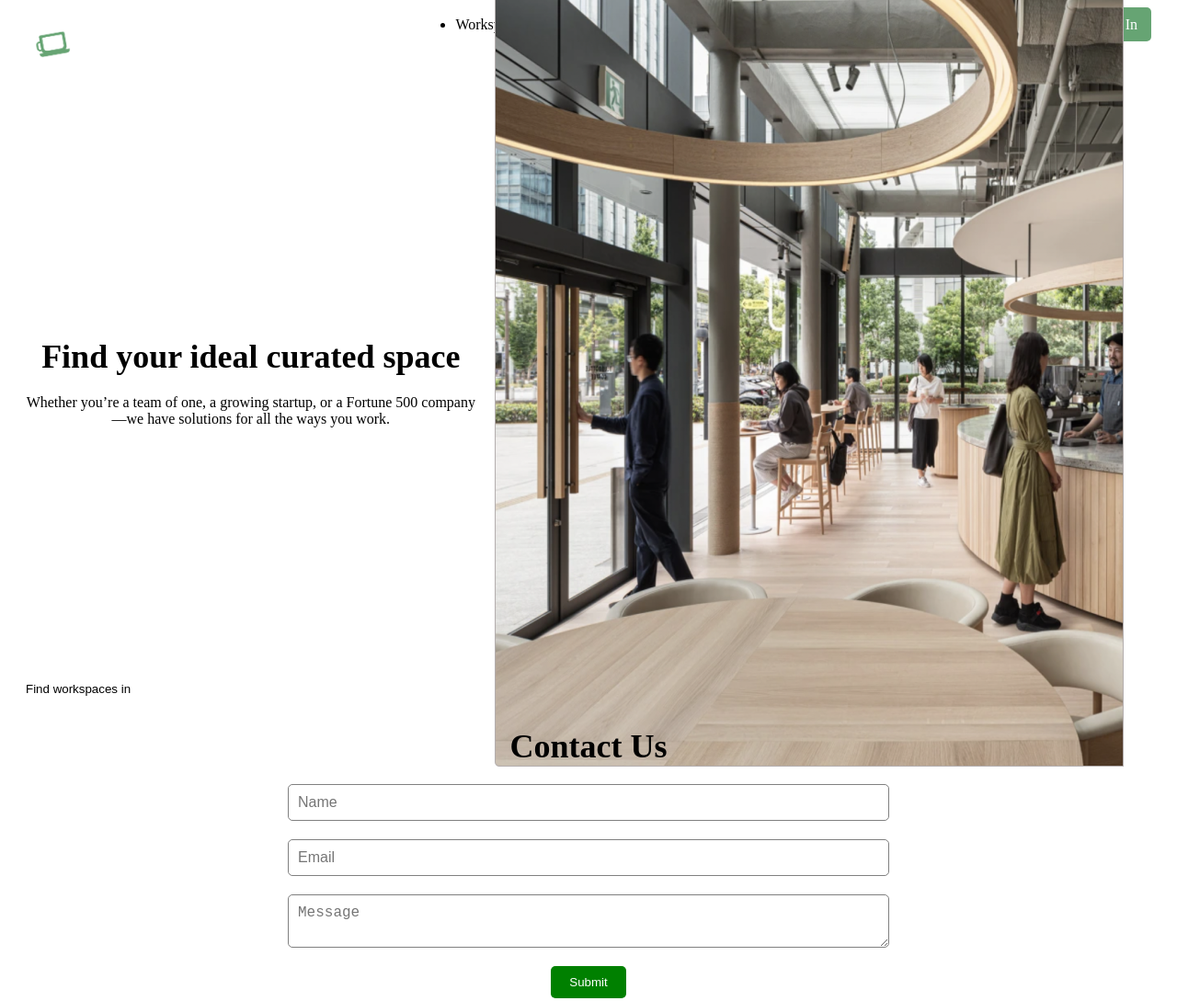
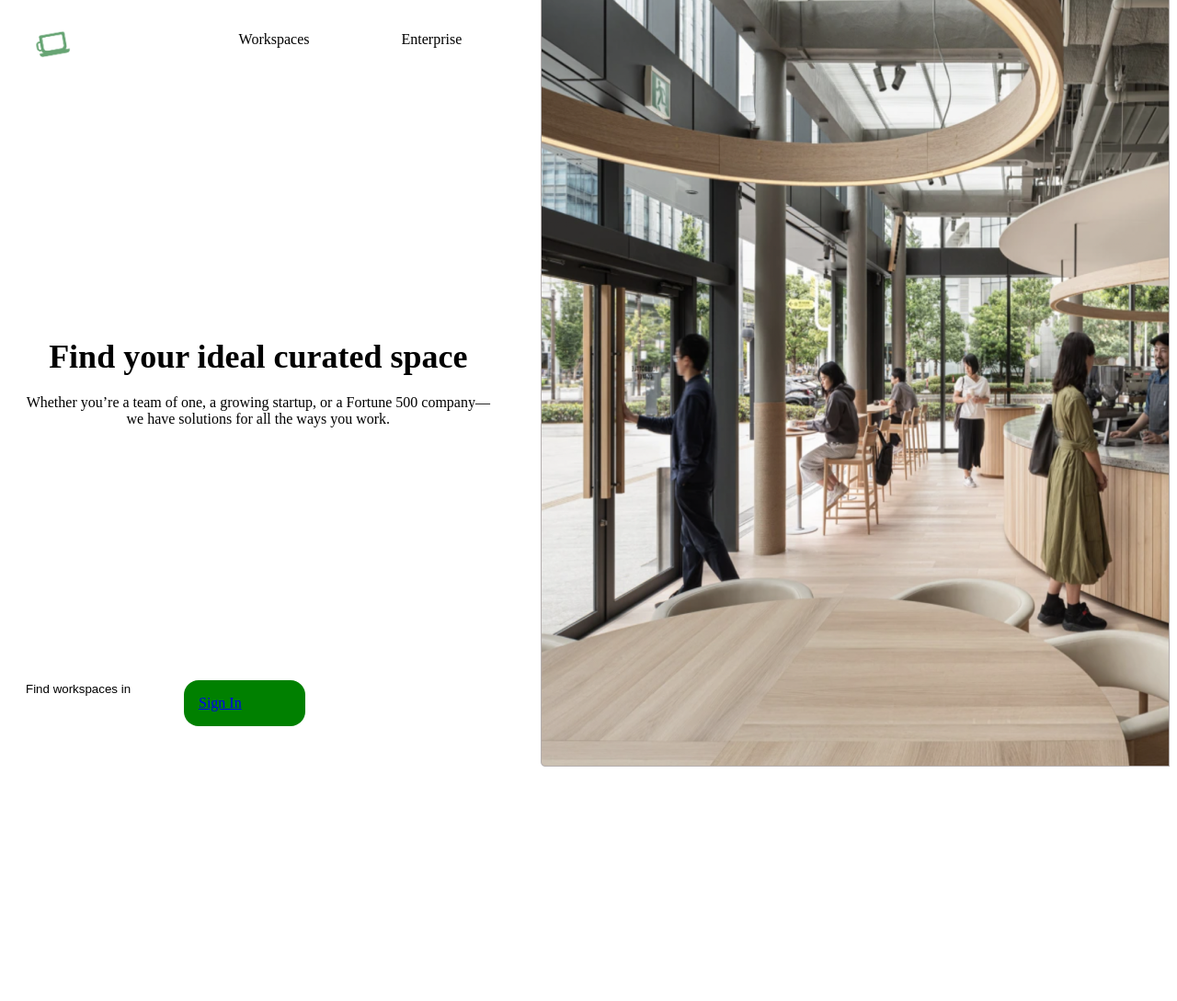
Before and after one commit to amy-tran/Remotely, a plain HTML site: page index.html in a window 1280 px wide. Shown: the whole page at 92% size. After the commit the page ends 838 px from the top, so only its background shows below. Drawn offline with Linux system fonts and the light colour scheme.

Commit message:
New Work

```diff
--- a/index.html
+++ b/index.html
@@ -11,13 +11,11 @@
           <img src="assets/Remotely_Logo.png" alt="Remotely Logo">
         </div>
         <ul>
-          <li><a href="#workspaces">Workspaces</a></li>
-          <li><a href="#enterprise">Enterprise</a></li>
-          <li><a href="#contact">Contact</a></li>
+          <a class="workspace-thing" href="#workspaces">Workspaces</a>
+          <a class="enterprise-thing" href="#enterprise">Enterprise</a>
+          <a class="contact-thing" href="#contact">Contact</a>
         </ul>
-        <div class="signin-button">
-            <a href="#signin">Sign In</a>
-          </div>
+
       </nav>
 </head>
 <body>
@@ -26,10 +24,14 @@
           <h1>Find your ideal curated space</h1>
           <p>Whether you’re a team of one, a growing startup, or a Fortune 500 company—we have solutions for all the ways you work.</p>
         </div>
-        <div class="image-section">
-          <img src="assets/People_in_Cafe.png" alt="People in a Cafe">
+        <div class="image-selection">
+          <img src="assets/People_in_Cafe.png" alt="People in a Cafe"> </div>
+        <div class="button">
+          <a href="#signin">Sign In</a>
         </div>
-      </div>
+    </div>
+
+
       <div class="dropdown">
         <button class="dropdown-button">Find workspaces in</button>
         <div class="dropdown-content">
@@ -47,16 +49,5 @@
           </div>
         </div>
       </div>
-      <div class="contact">
-        <h1>Contact Us</h1>
-        <form action="submit-form.php" method="post">
-          <input type="text" placeholder="Name" name="name">
-          <input type="email" placeholder="Email" name="email">
-          <textarea placeholder="Message" name="message"></textarea>
-          <input type="submit" value="Submit" class="submit-button">
-        </form>
-      </div>
-
-
 </body>
 </html>
--- a/style.css
+++ b/style.css
@@ -1,7 +1,15 @@
+.signin-button a {
+  background-color: #66A473;
+  color: white;
+  padding: 10px 15px;
+  border-radius: 5px;
+  text-decoration: none;
+}
+
 nav {
     display: flex;
     justify-content: space-between;
-    align-items: flex-start;
+    align-items: flex;
     padding: 10px 20px;
   }
 
@@ -12,8 +20,8 @@ nav {
 
   nav ul {
     display: flex;
-    margin: 0;
-    padding: 0;
+    margin-right : 500px;
+    margin-left: 100px;
   }
 
   nav li {
@@ -25,13 +33,18 @@ nav {
     color: black;
   }
 
-.signin-button a {
-    background-color: #66A473;
-    color: white;
-    padding: 10px 15px;
-    border-radius: 5px;
-    text-decoration: none;
-}
+  .workspace-thing{
+    margin-right:100px;
+    margin-left:-350px;
+  }
+
+  .enterprise-thing{
+    margin-right:100px;
+  }
+
+  .contact-thing{
+    margin-right:100px;
+  }
 
 .container {
     display: flex;
@@ -46,12 +59,14 @@ nav {
     text-align: center;
 }
 
-.image-section {
-    width: 60%;
+/* .image-section {
+    width: 100px;
+    height:135%;
     background-image: url(image.jpg);
     background-size: cover;
     background-position: center;
-}
+    margin-left: 500px;
+} */
 
 .dropdown {
     position: relative;
@@ -133,3 +148,42 @@ textarea {
   border-radius: 5px;
   cursor: pointer;
 }
+
+.container-stuffs {
+  position: relative;
+}
+
+/* .sign-in-button {
+  position: absolute;
+  top: 50%;
+  left: 50%;
+  transform: translate(-50%, -50%);
+} */
+/*
+.sign-in-button{
+  margin-top:-600px;
+  margin-right: 500px;
+  /* top: 100px; */
+  /* left: 50%; */
+  /* height: 200px; */
+  /* transform: translate(100%, 100%); */
+  /* } */ */
+
+  .container {
+    position: relative;
+	  width: 40%;
+	  border: 2px solid blue;
+  }
+.image-section {
+     width: 100%;
+
+  }
+.button{
+  position: absolute;
+	padding: 16px;
+	background-color: green;
+	border-radius: 16px;
+	bottom: 10px;
+	left: 200px;
+	width: 100px;
+  }
```
Also changed, not shown: contact.html (+9 -0 lines).
